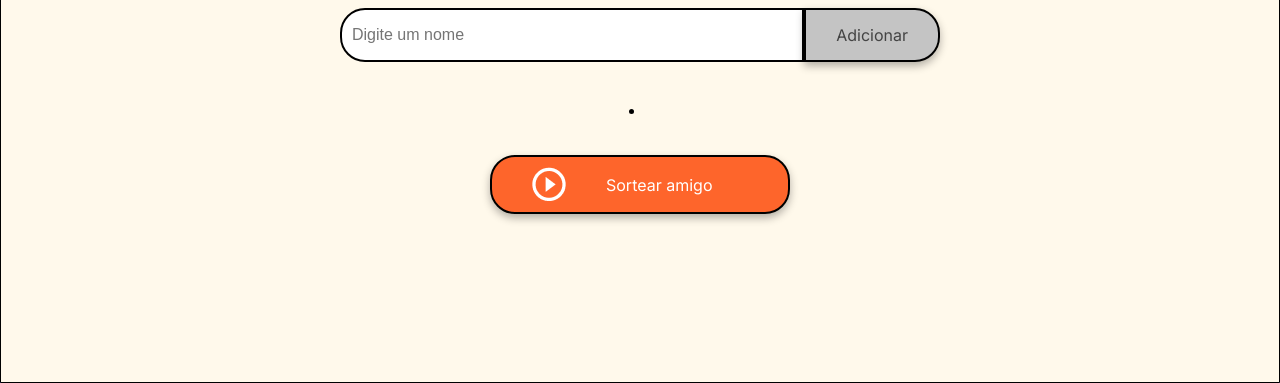
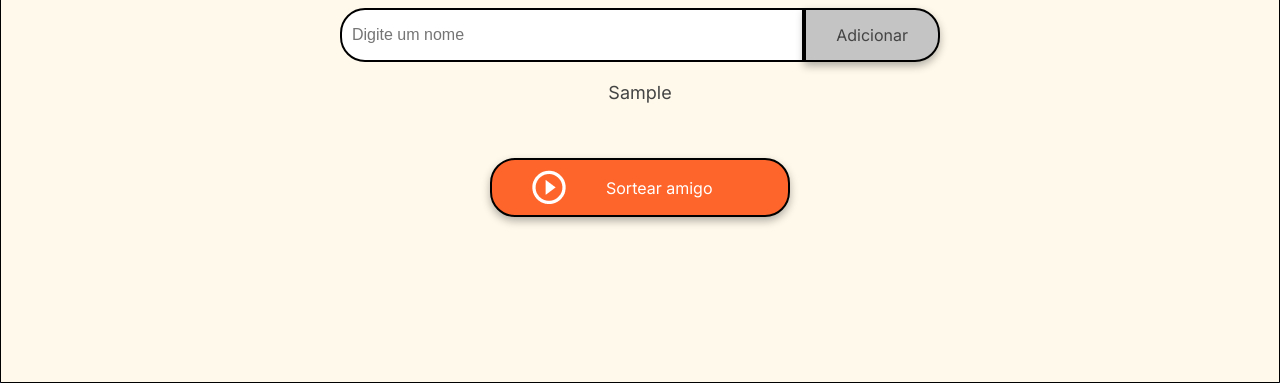
Before and after one commit to Nayarayny/Challenge_alura_amigo_secreto, a plain HTML site: page index.html in a window 1280 px wide. Both pictures are taken after typing "Sample" into the empty fields and a click on the button "Adicionar". Shown: the part 417-800 px from the top of the page. Drawn offline with Linux system fonts and the light colour scheme.

Commit message:
Colocando lista de nomes abaixo do campo

```diff
--- a/app.js
+++ b/app.js
@@ -1,4 +1,5 @@
 let amigos = [];
+
 
 function adicionarAmigo(){
     let nome = document.querySelector('input').value;
@@ -10,14 +11,16 @@ function adicionarAmigo(){
         console.log(amigos);
         nome = document.querySelector('input');
         nome.value = "";
+        listaDeAmigos();
     }
 }
 
-function listaDeAmigos(tag, nomes) {
+
+
+function listaDeAmigos() {
     let lista = document.getElementById('listaAmigos');
     lista.innerHTML = "";
-
-    for (let i = 0; i >= amigos.length; i++){
-        lista.innerHTML = amigos;
-    }
+    for (let i = 0; i < amigos.length; i++){
+         lista.innerHTML += amigos[i] + "<br>";
 }
+}
--- a/index.html
+++ b/index.html
@@ -25,7 +25,6 @@
             </div>
 
             <ul id="listaAmigos" class="name-list" aria-labelledby="listaAmigos" role="list"></ul>
-            <li></li>
             <ul id="resultado" class="result-list" aria-live="polite"></ul>
 
             <div class="button-container">
```
